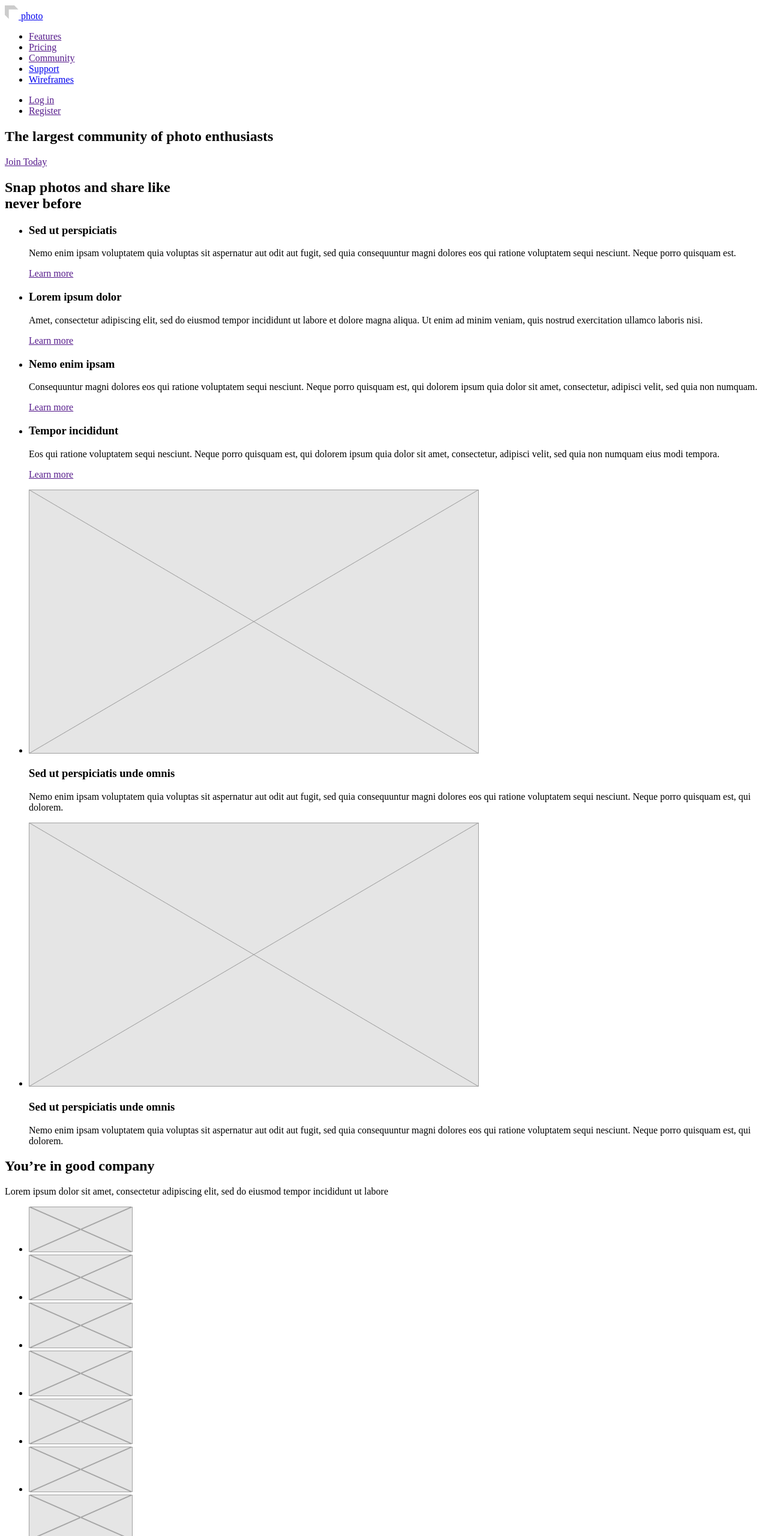
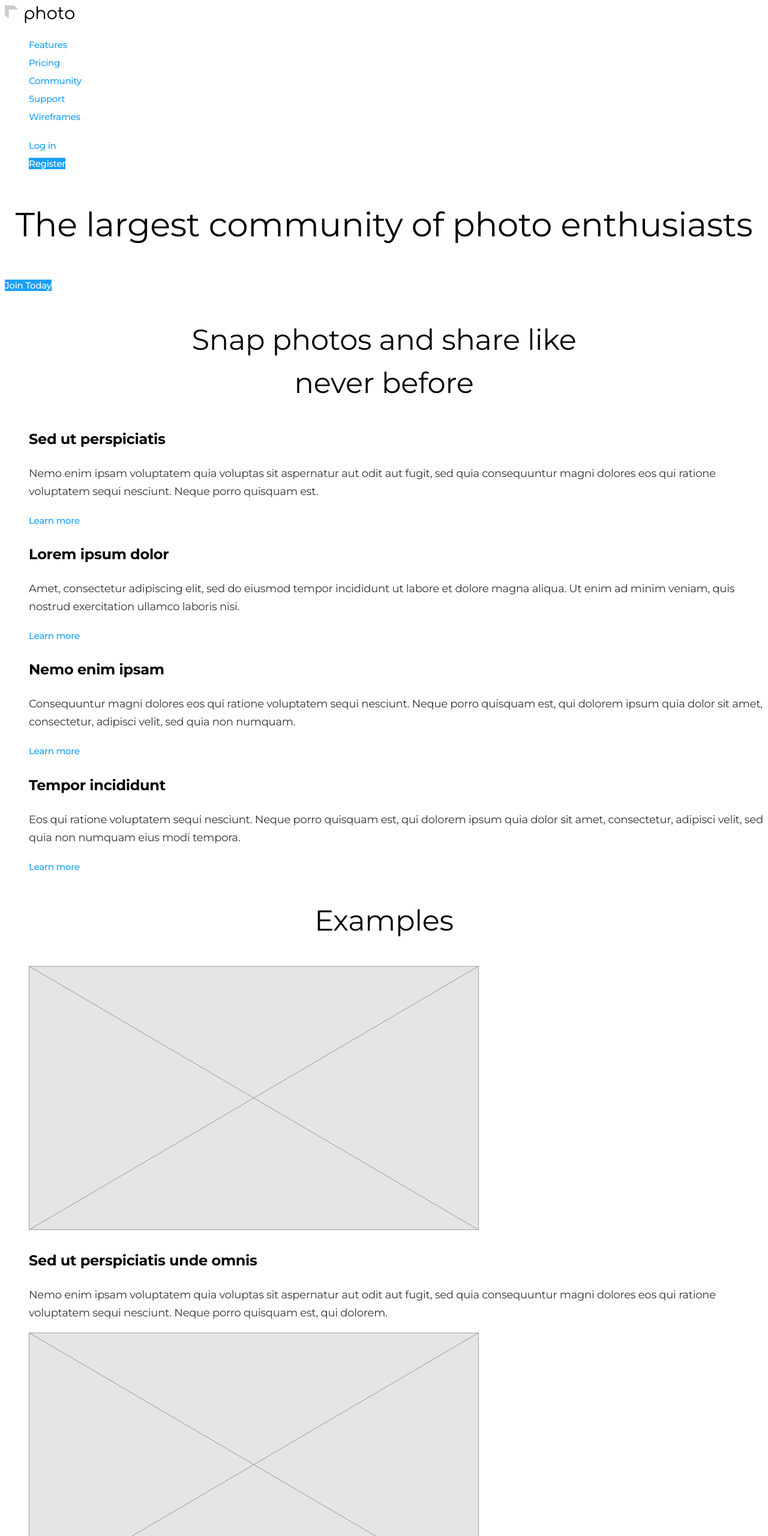
Before and after one commit to Juliia1109/goit-markup-hw-00, a plain HTML site: page index.html in a window 1280 px wide. Shown: the top 2560 px of the page at 60% size. Drawn offline with Linux system fonts and the light colour scheme.

Commit message:
добавление цвета и текста

```diff
--- /dev/null
+++ b/css/common.css
@@ -0,0 +1,34 @@
+:root {
+    --primary-text-color: rgba(0, 0, 0, 0.8);
+    --title-text-color: #000000;
+    --accent-color: #18A0FB;
+    --primary-white-color: #ffffff
+}
+
+body {
+    background-color: var(--primary-white-color);
+    color: var(--primary-text-color)
+}
+.logo {
+    color: var(--title-text-color);
+}
+
+.logo:hover {
+    color: var(--accent-color);
+}
+
+/* site-nav */
+
+.site-nav .link {
+    color: var(--accent-color);
+}
+
+.site-nav .link:hover,
+.site-nav .link:focus {
+    color: var(--title-text-color);
+}
+/* Hero */
+
+.hero-title {
+    color: var(--title-text-color);
+}
--- /dev/null
+++ b/css/main.css
@@ -0,0 +1,150 @@
+/* цвет основного текста #000000 */
+
+/* вторичный цвет текста rgba(0, 0, 0, 0.8) */
+
+/* белый #ffffff */
+
+/* акцент #18A0FB */
+
+/* вторичный цвет фона #F5F5F5 */
+
+:root {
+    --primary-text-color: rgba(0, 0, 0, 0.8);
+    --title-text-color: #000000;
+    --accent-color: #18A0FB;
+    --primary-white-color: #ffffff
+}
+
+body {
+
+    background-color: var(--primary-white-color);
+    color: var(--primary-text-color);
+    font-family: Montserrat, sans-serif;
+    letter-spacing: -0.015em;
+    font-size: 18px;
+    line-height: 1.67;
+
+}
+
+/* Logo */
+
+.logo {
+
+    color: var(--title-text-color);
+    font-family: Comfortaa, cursive;
+    font-size: 28px;
+    line-height: 1.14;
+    text-decoration: none;
+
+}
+
+.logo:hover {
+
+    color: var(--accent-color);
+
+}
+
+/* site-nav */
+
+.site-nav .link {
+
+    color: var(--accent-color);
+    font-weight: 500;
+    font-size: 15px;
+    line-height: 1.2;
+    text-decoration: none;
+
+}
+
+.site-nav .link:hover,
+.site-nav .link:focus {
+
+color: var(--title-text-color);
+
+}
+
+
+.site-nav .link .current {
+
+    color: var(--title-text-color);
+
+}
+
+.list {
+
+list-style: none;
+
+}
+
+
+/* Hero */
+
+.hero-title {
+
+    color: var(--title-text-color);
+    font-weight: 400;
+    font-size: 56px;
+    line-height: 1.43;
+    text-align: center;
+
+}
+
+
+/* Section */
+
+.section-title {
+
+    color: var(--title-text-color);
+    font-weight: 400;
+    font-size: 48px;
+    line-height: 1.5;
+    text-align: center;
+}
+
+.section-description {
+
+    font-size: 36px;
+    line-height: 1.39;
+
+}
+
+/* Features и Examples*/
+
+.feature-list .title,
+.work-list .title {
+
+    color: var(--title-text-color);
+    font-weight: 700;
+    font-size: 24px;
+    line-height: 1.5;
+
+}
+
+
+
+/* Button */
+
+.button {
+
+    color: var(--title-text-color);
+    background-color:var(--primary-white-color) ;
+    font-weight: 500;
+    font-size: 15px;
+    line-height: 1.2;
+    text-decoration: none;
+
+}
+
+.button.primary {
+
+    background-color: var(--accent-color);
+    color: var(--primary-white-color);
+
+}
+
+.button.secondary {
+
+    color: var(--accent-color);
+    background-color: var(--primary-white-color);
+
+}
--- a/index.html
+++ b/index.html
@@ -5,75 +5,86 @@
   <meta http-equiv="X-UA-Compatible" content="IE=edge">
   <meta name="viewport" content="width=device-width, initial-scale=1.0">
   <title>Document</title>
+
+  <link
+  href="https://fonts.googleapis.com/css2?family=Comfortaa&family=Montserrat:wght@400;500;700&
+    display=swap"
+    rel="stylesheet"
+    />
+  <link rel="stylesheet" href="./css/common.css" />
+  <link rel="stylesheet" href="./css/main.css" />
 </head>
 <body>
 
   <!--Шапка сайта-->
-  <header>
+  <header class="page-header">
     <nav>
-<a href="/">
-  <img src="./image/logo.svg" alt="Логотип компании">
+<a href="./index.html" class="logo">
+  <img src="./images/logo.svg" alt="Логотип компании">
 photo
 </a>
 
-<ul>
-  <li><a href="">Features</a></li>
-  <li><a href="">Pricing</a></li>
-  <li><a href="">Community</a></li>
-  <li><a href="./suppport.html">Support</a></li>
-  <li><a href="./wireframes.html">Wireframes</a></li>
+<ul class="site-nav list">
+  <li><a href="" class="link">Features</a></li>
+  <li><a href="" class="link">Pricing</a></li>
+  <li><a href="" class="link">Community</a></li>
+  <li><a href="" class="link">Support</a></li>
+  <li><a href="" class="link">Wireframes</a></li>
 </ul>
 
-<ul>
-  <li><a href="">Log in</a></li>
-  <li><a href="">Register</a></li>
+<ul class="auth-nav list">
+  <li><a href="" class="button secondary">Log in</a></li>
+  <li><a href="" class="button primary">Register</a></li>
 </ul>
     </nav>
   </header>
 <main>
 <!--Герой-->
-<section>
-  <h1>The largest community of photo enthusiasts</h1>
-  <a href="">Join Today</a>
+<section class="hero">
+  <h1 class="hero-title">The largest community of photo enthusiasts</h1>
+  <a href="" class="button primary">Join Today</a>
 </section>
 
 <!--Преимущество-->
-<section>
-  <h2>Snap photos and share like <br /> never before</h2>
-  <ul>
+<section class="section">
+  <h2 class="section-title">Snap photos and share like <br /> never before</h2>
+
+  <ul class="feature-list list">
     <li>
-      <h3>Sed ut perspiciatis</h3>
+      <h3 class="title">Sed ut perspiciatis</h3>
     <p>Nemo enim ipsam voluptatem quia voluptas sit aspernatur aut odit aut fugit, sed quia consequuntur magni dolores eos qui
     ratione voluptatem sequi nesciunt. Neque porro quisquam est.</p>
-    <a href="">Learn more</a>
+    <a href="" class="button secondary">Learn more</a>
     </li>
     <li>
-      <h3>Lorem ipsum dolor</h3>
+      <h3 class="title">Lorem ipsum dolor</h3>
       <p>Amet, consectetur adipiscing elit, sed do eiusmod tempor incididunt ut labore et dolore magna aliqua. Ut enim ad minim
       veniam, quis nostrud exercitation ullamco laboris nisi.</p>
-      <a href="">Learn more</a>
+      <a href="" class="button secondary">Learn more</a>
     </li>
     <li>
-      <h3>Nemo enim ipsam</h3>
+      <h3 class="title">Nemo enim ipsam</h3>
       <p>Consequuntur magni dolores eos qui ratione voluptatem sequi nesciunt. Neque porro quisquam est, qui dolorem ipsum quia
       dolor sit amet, consectetur, adipisci velit, sed quia non numquam.</p>
-      <a href="">Learn more</a>
+      <a href="" class="button secondary">Learn more</a>
     </li>
     <li>
-      <h3>Tempor incididunt</h3>
+      <h3 class="title">Tempor incididunt</h3>
       <p>Eos qui ratione voluptatem sequi nesciunt. Neque porro quisquam est, qui dolorem ipsum quia dolor sit amet, consectetur,
       adipisci velit, sed quia non numquam eius modi tempora.</p>
-      <a href="">Learn more</a>
+      <a href="" class="button secondary">Learn more</a>
     </li>
   </ul>
 </section>
 
 <!--Примеры работ-->
-<section>
-  <ul>
+<section class="section">
+  <h2 class="section-title">Examples</h2>
+
+  <ul class="work-list list">
 <li>
-<img src="./image/image.png" alt="" width="750" />
-<h3>Sed ut perspiciatis unde omnis</h3>
+<img src="./images/image.png" alt="" width="750" />
+<h3 class="title">Sed ut perspiciatis unde omnis</h3>
 
 <p>
   Nemo enim ipsam voluptatem quia voluptas sit aspernatur aut odit aut fugit, sed quia consequuntur magni dolores eos qui
@@ -81,8 +92,8 @@ photo
 </p>
 </li>
 <li>
-  <img src="./image/image.png" alt="" width="750" />
-  <h3>Sed ut perspiciatis unde omnis</h3>
+  <img src="./images/image.png" alt="" width="750" />
+  <h3 class="title">Sed ut perspiciatis unde omnis</h3>
 
   <p>
     Nemo enim ipsam voluptatem quia voluptas sit aspernatur aut odit aut fugit, sed quia consequuntur magni dolores eos
@@ -94,51 +105,51 @@ photo
   </ul>
 </section>
 
-<!--Testimonials-->
-<section>
-  <h2>You’re in good company</h2>
-  <p>
+<!--Клиенты-->
+<section class="section">
+  <h2 class="section-title">You’re in good company</h2>
+  <p class="section-description">
     Lorem ipsum dolor sit amet, consectetur adipiscing elit, sed do eiusmod tempor incididunt ut labore
   </p>
-  <ul>
+  <ul class="list">
     <li>
       <a href="">
-  <img src="./image/Rectangle.svg" alt="" />
+  <img src="./images/Rectangle.svg" alt="" />
   </a>
 </li>
 <li>
   <a href="">
-    <img src="./image/Rectangle.svg" alt="" />
+    <img src="./images/Rectangle.svg" alt="" />
   </a>
 </li>
 <li>
   <a href="">
-    <img src="./image/Rectangle.svg" alt="" />
+    <img src="./images/Rectangle.svg" alt="" />
   </a>
 </li>
 <li>
   <a href="">
-    <img src="./image/Rectangle.svg" alt="" />
+    <img src="./images/Rectangle.svg" alt="" />
   </a>
 </li>
 <li>
   <a href="">
-    <img src="./image/Rectangle.svg" alt="" />
+    <img src="./images/Rectangle.svg" alt="" />
   </a>
 </li>
 <li>
   <a href="">
-    <img src="./image/Rectangle.svg" alt="" />
+    <img src="./images/Rectangle.svg" alt="" />
   </a>
 </li>
 <li>
   <a href="">
-    <img src="./image/Rectangle.svg" alt="" />
+    <img src="./images/Rectangle.svg" alt="" />
   </a>
 </li>
 <li>
   <a href="">
-    <img src="./image/Rectangle.svg" alt="" />
+    <img src="./images/Rectangle.svg" alt="" />
   </a>
 </li>
 
@@ -146,154 +157,40 @@ photo
   </ul>
 </section>
 
-<!--signup-->
+<!--Регистрация-->
 <section>
-  <p>Lorem ipsum dolor sit amet, consectetur adipiscing elit, sed do
+  <p class="section-description">Lorem ipsum dolor sit amet, consectetur adipiscing elit, sed do
      eiusmod tempor incididunt ut labore
     </p>
     <!--Я не джин-->
     <div>
-    <a href="">Join Today</a>
-    <a href="">Contact us</a>
+    <a href="" class="button primary">Join Today</a>
+    <a href="" class="button secondary">Contact us</a>
     </div>
 
-</section>
-
-<!--body вариант 2-->
-<section>
-<h2>Snap photos and share like never before</h2>
-<p>
-  Lorem ipsum dolor sit amet, consectetur adipiscing elit, sed do eiusmod tempor incididunt ut labore
-</p>
-
-<ul>
-  <li>
-   <h3>Sed ut perspiciatis</h3>
-   <p>
-    Nemo enim ipsam voluptatem quia voluptas sit aspernatur aut odit aut fugit, sed quia consequuntur.
-   </p>
-  </li>
-  <li>
-    <h3>Lorem ipsum dolor</h3>
-    <p>
-      Amet, consectetur adipiscing elit, sed do eiusmod tempor incididunt ut labore et dolore magna aliqua.
-    </p>
-  </li>
-  <li>
-    <h3>Nemo enim ipsam</h3>
-    <p>
-      Consequuntur magni dolores eos qui ratione voluptatem sequi nesciunt. Neque porro quisquam est, qui dolorem.
-    </p>
-  </li>
-</ul>
-
-<img src="" alt="" />
-</section>
-
-<!--body вариант 3-->
-<section>
-<h2>Snap photos and share like never before</h2>
-<p>
-  Lorem ipsum dolor sit amet, consectetur adipiscing elit, sed do eiusmod tempor incididunt ut labore
-</p>
-<ul>
-  <li>
-    <img src="./image/Rectangle.jpg"
-    alt="квадрат"
-    width="686"
-    height="400"
-    />
-    <h3>Sed ut perspiciatis</h3>
-    <p>
-      Nemo enim ipsam voluptatem quia voluptas sit aspernatur aut odit aut fugit, sed quia consequuntur.
-    </p>
-  </li>
-  <li>
-    <img src="./image/Rectangle.jpg"
-    alt="квадрат"
-    width="686"
-    height="400"
-    />
-    <h3>Lorem ipsum dolor</h3>
-    <p>
-      Amet, consectetur adipiscing elit, sed do eiusmod tempor incididunt ut labore et dolore magna aliqua.
-    </p>
-  </li>
-</ul>
-
-</section>
-
-<!--body вариант 4-->
-<section>
-<h2>You’re in good company</h2>
-<p>
-  Lorem ipsum dolor sit amet, consectetur adipiscing elit, sed do eiusmod tempor incididunt ut labore
-</p>
-<ul>
-  <li>
-    <a href="">
-      <img src="./image/Rectangle.svg" alt="Логотип компании" />
-    </a>
-  </li>
-  <li>
-    <a href="">
-      <img src="./image/Rectangle.svg" alt="Логотип компании" />
-    </a>
-  </li>
-  <li>
-    <a href="">
-      <img src="./image/Rectangle.svg" alt="Логотип компании" />
-    </a>
-  </li>
-  <li>
-    <a href="">
-      <img src="./image/Rectangle.svg" alt="Логотип компании" />
-    </a>
-  </li>
-  <li>
-    <a href="">
-      <img src="./image/Rectangle.svg" alt="Логотип компании" />
-    </a>
-  </li>
-  <li>
-    <a href="">
-      <img src="./image/Rectangle.svg" alt="" />
-    </a>
-  </li>
-  </ul>
-<article>
-  <img src="./image/image.png" alt="" width="600" />
-<h3>Sed ut perspiciatis unde omnis</h3>
-<p>
-  Nemo enim ipsam voluptatem quia voluptas sit aspernatur aut odit aut fugit, sed quia consequuntur magni dolores eos
-  qui
-  ratione voluptatem sequi nesciunt. Neque porro quisquam est, qui dolorem ipsum quia dolor sit amet.
-</p>
-
-</article>
 </section>
 
 </main>
 
 <!--Футер-->
 <footer>
-  <ul>
+  <ul class="list">
     <li><a href="">Mobile app</a></li>
     <li><a href="">Community</a></li>
     <li><a href="">Company</a></li>
   </ul>
-<a href="/">
-  <img src="./image/logo.svg" alt="Логотип компании">
+<a href="./index.html" class="logo">
+  <img src="./images/logo.svg" alt="Логотип компании">
   photo
 </a>
 
-<ul>
+<ul class="list">
   <li><a href="">Help desk</a></li>
   <li><a href="">Blog</a></li>
   <li><a href="">Resources</a></li>
 </ul>
 
-<ul>
+<ul class="list">
 <li><a href="" aria-label="Сылка на Facebook">Facebook</a></li>
 <li><a href="" aria-label="Сылка на Twitter">Twitter</a></li>
 <li><a href="" aria-label="Сылка на Instagram">Instagram</a></li>
```
Also changed, not shown: wireframes.html (deleted, +0 -23 lines), ctyles.css (added), images/Rectangle.jpg (renamed from image/Rectangle.jpg), images/Rectangle.svg (renamed from image/Rectangle.svg), images/image.png (renamed from image/image.png), images/logo.svg (renamed from image/logo.svg), suppport.html (deleted).
